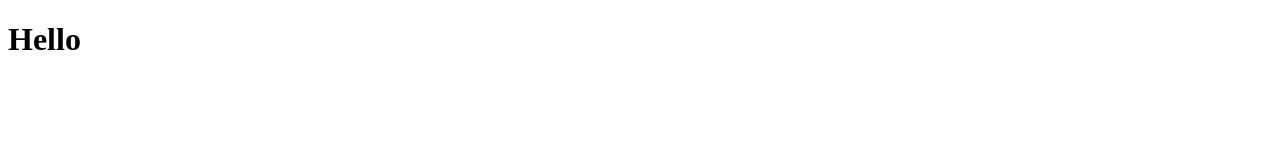
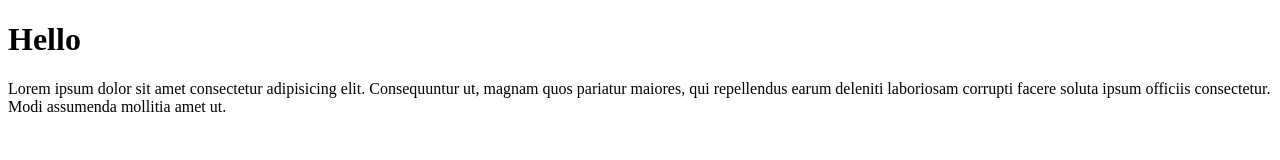
Before and after one commit to Bohdana-Halenko/FE-19-17, a plain HTML site: page index.html in a window 1280 px wide. Drawn offline with Linux system fonts and the light colour scheme.

Commit message:
+ абзац

```diff
--- a/index.html
+++ b/index.html
@@ -8,5 +8,6 @@
 </head>
 <body>
     <h1>Hello</h1>
+    <p>Lorem ipsum dolor sit amet consectetur adipisicing elit. Consequuntur ut, magnam quos pariatur maiores, qui repellendus earum deleniti laboriosam corrupti facere soluta ipsum officiis consectetur. Modi assumenda mollitia amet ut.</p>
 </body>
 </html>
```
